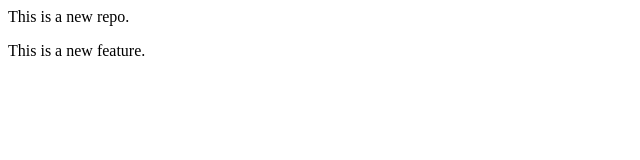
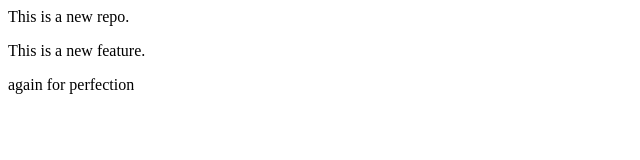
Before and after one commit to DalbirDhillon/localrepo, a plain HTML site: page index.html in a window 1280 px wide. Shown: the whole page, without its empty margins (0-640 px from the left). Drawn offline with Linux system fonts and the light colour scheme.

Commit message:
again perfection

```diff
--- a/index.html
+++ b/index.html
@@ -1,2 +1,3 @@
 <p>This is a new repo.</p>
 <p>This is a new feature.</p>
+<p>again for perfection</p>
```
